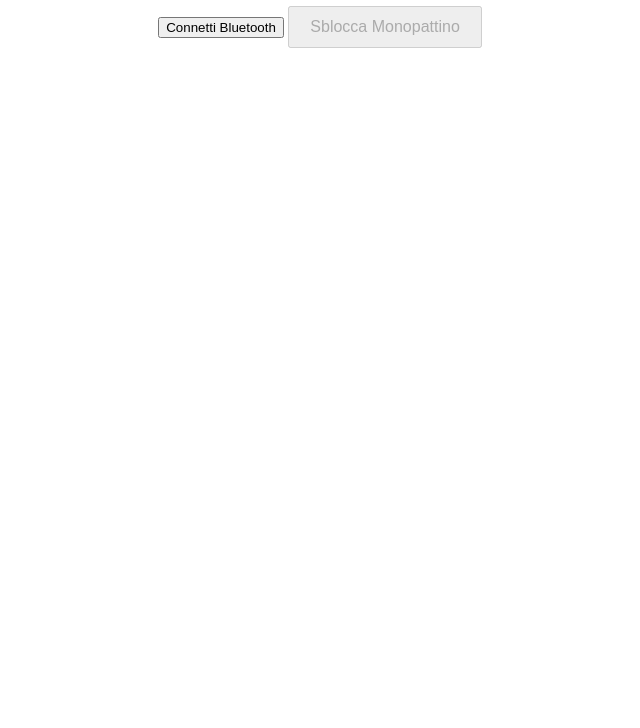
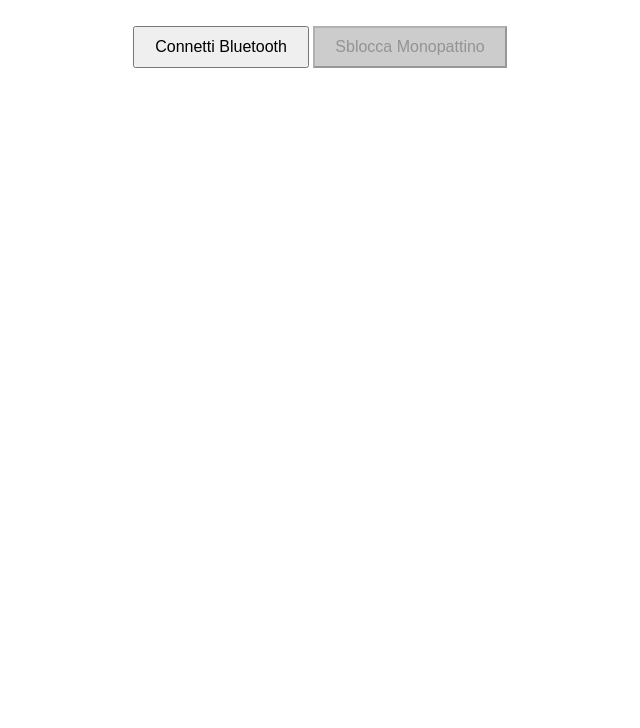
Before and after one commit to Maikbarre24/Monimaik, a plain HTML site: page index.html in a window 1280 px wide. Shown: the part 72-800 px from the top of the page, without its empty margins (320-960 px from the left). Drawn offline with Linux system fonts and the light colour scheme.

Commit message:
Update style.css

```diff
--- a/style.css
+++ b/style.css
@@ -9,10 +9,16 @@ h1 {
     margin-top: 20px;
 }
 
-#unlock-btn {
+button {
     padding: 10px 20px;
     font-size: 16px;
     cursor: pointer;
+    margin-top: 20px;
+}
+
+button:disabled {
+    background-color: #ccc;
+    cursor: not-allowed;
 }
 
 #status {
```
